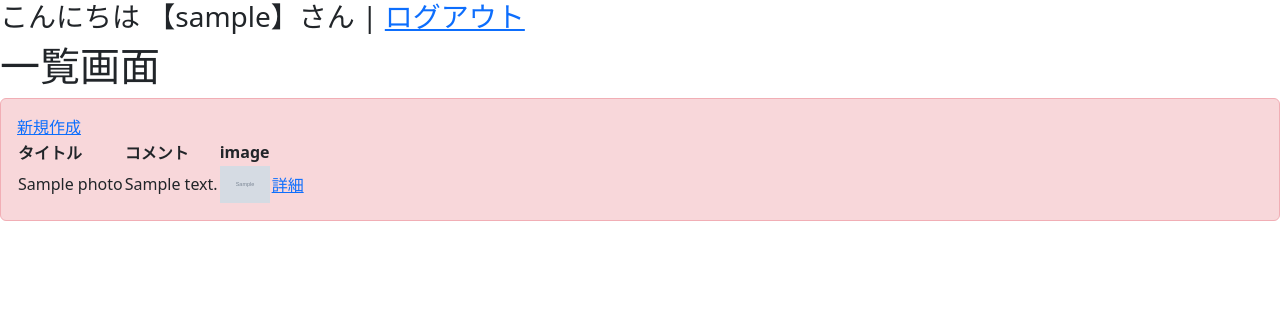
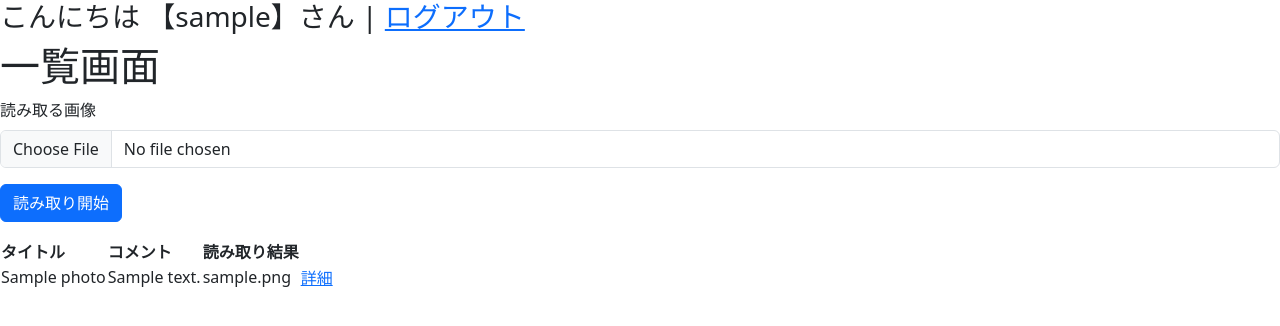
Before and after one commit to TomokiMatsubuchi/photo-analysis-app, a Django app: page /photo/ in a window 1280 px wide. Shown: the top 326 px of the page. Run offline with Django 4.2, Linux system fonts and the light colour scheme; a user stored in the database is signed in; tables that the repository leaves empty hold one stand-in row (values such as "Sample post"); grey boxes marked "Sample" are stand-in pictures; some libraries are stand-ins or nearby versions.

Commit message:
imageから文章を読み取る機能を実装

```diff
--- a/photo/forms.py
+++ b/photo/forms.py
@@ -4,9 +4,15 @@ from .models import Photo
 class PhotoForm(forms.ModelForm):
     class Meta:
         model = Photo
-        fields = ['title', 'description', 'image']
+        fields = ['title', 'description', 'img_read']
         labels = {
           'title': 'タイトル',
           'description': '詳細',
-          'image': '画像'
+          'img_read': '画像読み取り結果',
         }
+
+class UploadImageForm(forms.Form):
+  image = forms.FileField(
+    label='読み取る画像',
+    required=True,
+  )
--- a/photo/models.py
+++ b/photo/models.py
@@ -6,9 +6,9 @@ class Photo(models.Model):
 
   author = models.ForeignKey(get_user_model(), on_delete=models.CASCADE)
 
-  image = models.ImageField(upload_to='photos/', null=False, blank=False)
   title = models.CharField(max_length=30, null=False, blank=False)
   description = models.TextField(null=True, blank=True)
+  img_read = models.TextField(null=True, blank=True)
   created_at = models.DateTimeField(auto_now_add=True)
 
   def __str__(self):
--- a/photo/templates/photo/detail.html
+++ b/photo/templates/photo/detail.html
@@ -5,7 +5,7 @@
 <div>
     <h2>{{ photo.title }}</h2>
     <p>{{ photo.description }}</p>
-    <img src="{{ photo.image.url }}" alt="写真詳細">
+    <p>{{ photo.img_read }}</p>
 </div>
 <a href="{% url 'edit' photo.id %}">編集</a>
 <a href="{% url 'delete' photo.id %}">削除</a>
--- a/photo/templates/photo/edit.html
+++ b/photo/templates/photo/edit.html
@@ -1,11 +1,12 @@
 {% extends 'photo/base.html' %}
+{% load django_bootstrap5 %}
 
 {% block content %}
 <h1>{{ title }}</h1>
 <form action="{% url 'update' photo.id %}" method="POST">
     {% csrf_token %}
-    {{ photoform.as_p}}
-    <button type="submit">更新する</button>
+    {% bootstrap_form photoform %}
+    {% bootstrap_button button_type="submit" content="データ更新" size="lg" %}
 </form>
 <a href="{% url 'index' %}">一覧画面に戻る</a>
 {% endblock content %}
--- a/photo/templates/photo/index.html
+++ b/photo/templates/photo/index.html
@@ -1,4 +1,5 @@
 {% extends 'photo/base.html' %}
+{% load django_bootstrap5 %}
 
 {% block content %}
 <h1>{{ title }}</h1>
@@ -7,19 +8,22 @@
     <p>{{ message }}</p>
   {% endfor %}
 {% endif %}
-<div class="alert alert-danger">
-<a href="{% url 'new' %}">新規作成</a>
+<form action="{% url 'img_read' %}" method="POST" enctype="multipart/form-data">
+  {% csrf_token %}
+  {% bootstrap_form upload_image_form %}
+  {% bootstrap_button button_type="submit" content="読み取り開始" size="lg" %}
+</form>
 <table>
   <tr>
     <th>タイトル</th>
     <th>コメント</th>
-    <th>image</th>
+    <th>読み取り結果</th>
   </tr>
   {% for photo in photos %}
   <tr>
     <td>{{ photo.title }}</td>
     <td>{{ photo.description }}</td>
-    <td><img src="{{ photo.image.url }}" alt="写真" width="50px"></td>
+    <td>{{ photo.img_read }}</td>
     <td><a href="{% url 'detail' photo.id %}">詳細</a></td>
   </tr>
   {% endfor %}
--- a/photo/templates/photo/new.html
+++ b/photo/templates/photo/new.html
@@ -1,11 +1,12 @@
 {% extends 'photo/base.html' %}
+{% load django_bootstrap5 %}
 
 {% block content %}
 <h1>{{ title }}</h1>
 <form action="{% url 'create' %}" method="POST" enctype="multipart/form-data">
     {% csrf_token %}
-    {{ photoform.as_p }}
-    <button type="submit">送信</button>
+    {% bootstrap_form photoform %}
+    {% bootstrap_button button_type="submit" content="データ登録" size="lg" %}
 </form>
 <a href="{% url 'index' %}">一覧画面に戻る</a>
 {% endblock content %}
--- a/photo/urls.py
+++ b/photo/urls.py
@@ -13,4 +13,5 @@ urlpatterns = [
     path('edit/<int:id>', views.edit, name='edit'),
     path('update/<int:id>', views.update, name='update'),
     path('delete/<int:id>', views.delete, name='delete'),
+    path('img_read', views.img_read, name='img_read'),
 ]
--- a/photo/views.py
+++ b/photo/views.py
@@ -1,11 +1,17 @@
 from django.shortcuts import render, redirect, get_object_or_404
 from .models import Photo
-from photo.forms import PhotoForm
+from photo.forms import PhotoForm, UploadImageForm
 from django.contrib.auth.decorators import login_required
 from django.views import generic
 from django.contrib.auth.forms import UserCreationForm
 from django.urls import reverse_lazy
 from django.contrib import messages
+from PIL import Image
+import sys
+import pyocr
+import pyocr.builders
+
+
 import pdb
 
 # Create your views here.
@@ -18,9 +24,11 @@ class SignUpView(generic.CreateView):
 @login_required
 def index(request):
   current_user = request.user
+  form = UploadImageForm()
   Photos = current_user.photo_set.all()#逆参照(foreign keyが設定されていないモデルから参照)する場合,foreignkeyが設定されているモデルを小文字にして_setをつける。
   context = {
     'title': '一覧画面',
+    'upload_image_form': form,
     'photos': Photos,
   }
   return render(request, 'photo/index.html', context)
@@ -35,15 +43,12 @@ def new(request):
 
 def create(request):
   if request.method == 'POST':
-    form = PhotoForm(request.POST, request.FILES)#画像を登録するときはrequest.FILESを引数に設定する
-    #pdb.set_trace()
+    form = PhotoForm(request.POST)#画像を登録するときはrequest.FILESを引数に設定する
     form.instance.author = request.user
     if form.is_valid():
       form.save()
-      messages.success(request, '画像を登録しました。')
+      messages.success(request, '新規データを登録しました。')
       return redirect('index')
-    else:
-      return render(request, 'photo/new.html', {'photoform': form})
 
 def detail(request, id):
   photo = get_object_or_404(Photo, pk=id)
@@ -66,15 +71,24 @@ def edit(request, id):
 def update(request, id):
   if request.method == 'POST':
     photo = get_object_or_404(Photo, pk=id)
-    update_form = PhotoForm(request.POST, request.FILES, instance=photo)
+    update_form = PhotoForm(request.POST, instance=photo)
     if update_form.is_valid():
       update_form.save()
       messages.success(request, '画像を更新しました。')
       return redirect('detail', id=id)
-    else:
-      return render(request, 'photo/edit.html', {'photoform': update_form})
 
 def delete(request, id):
   photo = get_object_or_404(Photo, pk=id)
   photo.delete()
   return redirect('index')
+
+def img_read(request):
+  if request.method == 'POST':
+    tools = pyocr.get_available_tools()
+    img = request.FILES['image']
+    #pdb.set_trace()
+    image = Image.open(img)
+    txt = tools[0].image_to_string(image, lang='jpn', builder=pyocr.builders.TextBuilder(tesseract_layout=6))
+    initial_values = {"img_read": txt}
+    form = PhotoForm(initial=initial_values)
+    return render(request, 'photo/new.html', {'photoform': form})
```
Also changed, not shown: media/photos/tesseract-3.jpg (added), media/photos/領収書.png (added), media/photos/領収書_sDz2wD1.png (added), photo/migrations/0001_initial.py, 1 other file.
